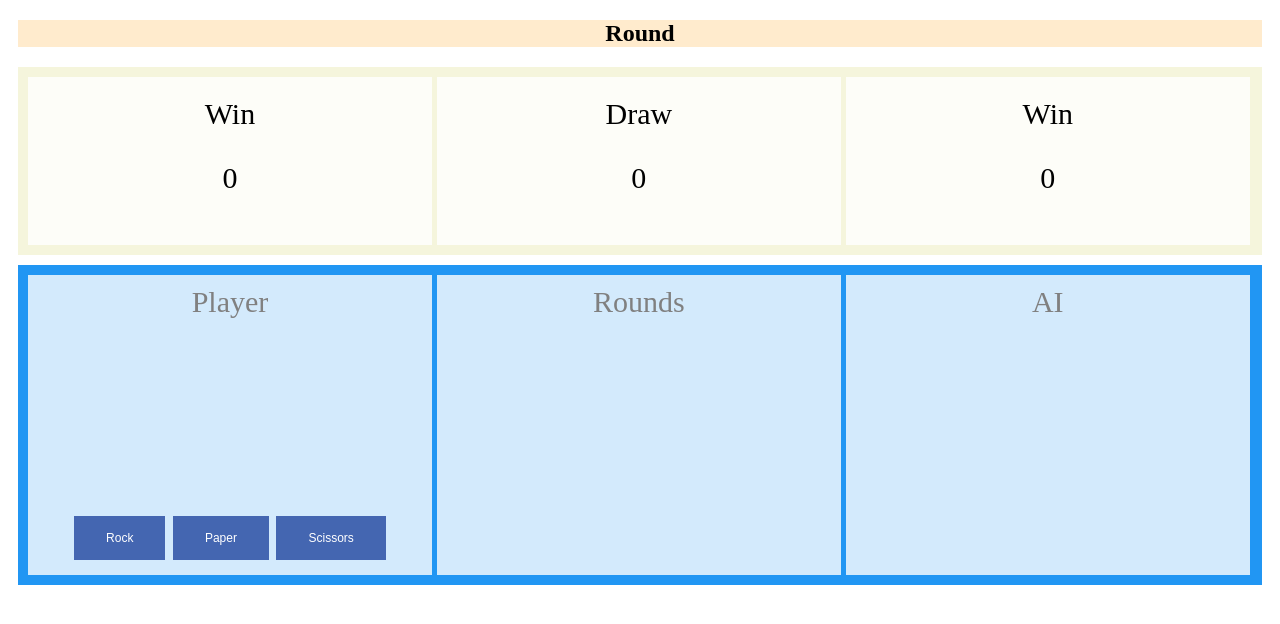
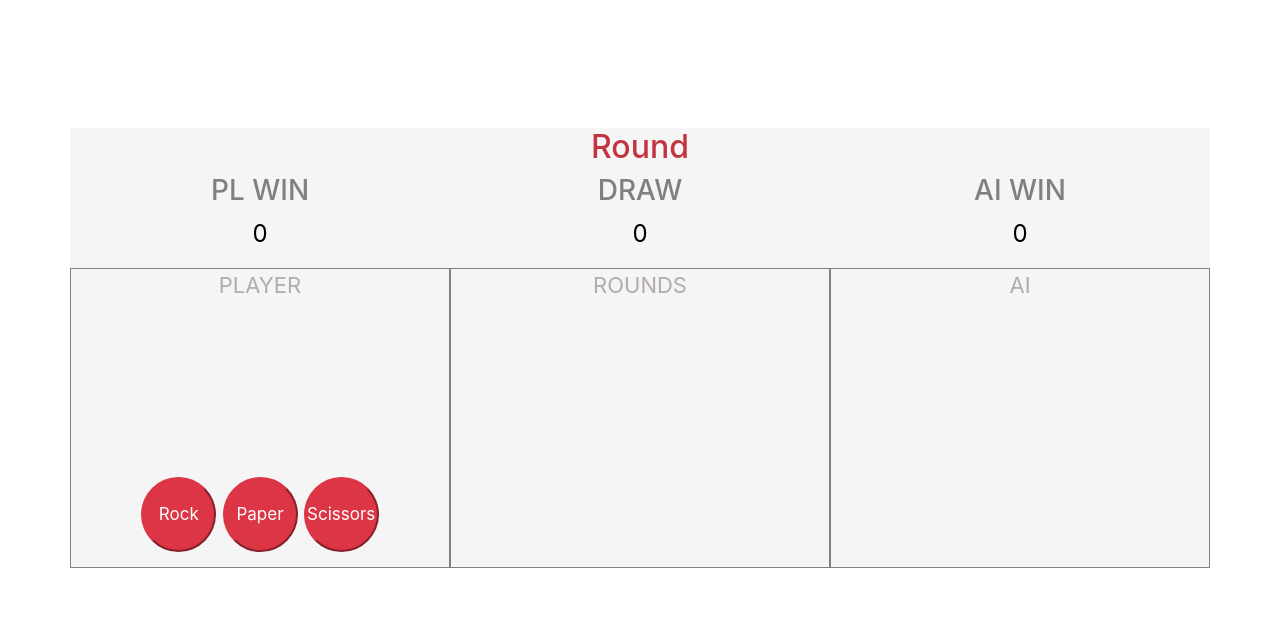
Before and after one commit to KatyaStep/Rock_Paper_Scissors, a plain HTML site: page index.html in a window 1280 px wide. Drawn offline with nearby package versions, Linux system fonts and the light colour scheme.

Commit message:
new style with bootstrap
bootstrap style.css

```diff
--- a/index.html
+++ b/index.html
@@ -5,63 +5,49 @@
     <meta name="viewport" content="width=device-width, initial-scale=1.0">
     <meta http-equiv="X-UA-Compatible" content="ie=edge">
     <link rel="stylesheet" type="text/css" href="style.css">
-    <script src="https://code.jquery.com/jquery-2.2.4.min.js"></script>
+    <link rel="stylesheet" href="https://stackpath.bootstrapcdn.com/bootstrap/4.3.1/css/bootstrap.min.css" integrity="sha384-ggOyR0iXCbMQv3Xipma34MD+dH/1fQ784/j6cY/iJTQUOhcWr7x9JvoRxT2MZw1T" crossorigin="anonymous">
+    <script src="https://code.jquery.com/jquery-3.3.1.slim.min.js" integrity="sha384-q8i/X+965DzO0rT7abK41JStQIAqVgRVzpbzo5smXKp4YfRvH+8abtTE1Pi6jizo" crossorigin="anonymous"></script>
     <title>Rock Paper Scissors</title>
 </head>
 <body>
-    <div class = "round">
-        <h2> Round </h2>
-    </div>
-     <div class = "grid-container-board">
-        <div>
-            Win
-            <p id="player_score"></p>
-         </div>
-        <div>
-            Draw
-            <p id = "draw_score"></p>
-         </div>
-        <div>
-            Win
-            <p id = "ai_score"></p>
+    <div class="container">
+        <div class="row justify-content-md-center">
+            <div class="col-3" style="color:rgb(194, 52, 64)">
+                <h2>Round</h2>
             </div>
         </div>
- <!--   <div class = "row">
-        <div class = "column">
-            <h1>Player 1 </h1>
-            <div class = "group_button">
-                <input type="button" class ="button rock" value="Rock"/>
-                <input type="button" class ="button paper" value="Paper"/>
-                <input type="button" class ="button scissors" value="Scissors"/>
+        <div class="row">
+            <div class="col" style="color:gray">
+                <h3>PL WIN</h3>
+                <p id="player_score"><p>
+            </div>
+             <div class="col" style="color:gray">
+                <h3>DRAW</h3>
+                <p id="draw_score"><p></p>
+            </div>
+             <div class="col" style="color:gray">
+                <h3>AI WIN</h3>
+                <p id="ai_score"><p></p>
             </div>
         </div>
-        <div class = "column results ">
-            <h2 id = "results_section">Results</h2>
-        </div>
-        <div class = "column">
-            <h1>AI </h1>
-        </div>
-    </div> -->
-    <div class = "grid-container">
-        <div style ="color: gray">
-            <p class = "paragraph-header">Player</p>
+        <div class="row game-field">
+            <div class="col header" style="border:0.2px solid grey; text-align:center">PLAYER
                 <div class = "group_button">
-                 <input type="button" class ="button rock" value="Rock"/>
-                 <input type="button" class ="button paper" value="Paper"/>
-                 <input type="button" class ="button scissors" value="Scissors"/>
+                    <input type="button" class = "btn-danger btn-circle rock" value="Rock"/>
+                    <input type="button" class = "btn-danger btn-circle paper" value="Paper"/>
+                    <input type="button" class = "btn-danger btn-circle scissors" value="Scissors"/>
                 </div>
             </div>
-        <div id="results_section" style="color:gray">
-            <p id = "rounds" class = "paragraph-header">Rounds</p>
+            <div class = "col header" id="results-section" style="border:0.2px solid grey; text-align:center">ROUNDS
                 <p id = "player_choice"></p>
                 <p id = "ai_choice"></p>
                 <p id = "round_winner"></p>
             </div>
-        <div style="color:gray">
-            <p class = "paragraph-header">AI</p>
+            <div class="col header" style="border:0.2px solid grey; text-align:center">AI</div>
         </div>
     </div>
 </body>
-<!--script type = "text/javascript" src="script.js"></script-->
 <script type = "text/javascript" src = "scriptJquery.js"></script>
+<script src="https://cdnjs.cloudflare.com/ajax/libs/popper.js/1.14.7/umd/popper.min.js" integrity="sha384-UO2eT0CpHqdSJQ6hJty5KVphtPhzWj9WO1clHTMGa3JDZwrnQq4sF86dIHNDz0W1" crossorigin="anonymous"></script>
+<script src="https://stackpath.bootstrapcdn.com/bootstrap/4.3.1/js/bootstrap.min.js" integrity="sha384-JjSmVgyd0p3pXB1rRibZUAYoIIy6OrQ6VrjIEaFf/nJGzIxFDsf4x0xIM+B07jRM" crossorigin="anonymous"></script>
 </html>
--- a/scriptJquery.js
+++ b/scriptJquery.js
@@ -135,7 +135,6 @@ function addResultsToBoard(){
         counterWinPlayer += 1;
         $("#player_score").empty();
         $("#player_score").append(counterWinPlayer);
-        //console.log("Counter =", counter);
     }
     else if (currentResult === 'Result: AI win') {
         counterWinAI += 1;
--- a/style.css
+++ b/style.css
@@ -1,95 +1,38 @@
-
-.round {
-    background-color: blanchedalmond;
-    text-align: center;
-    margin: 10px;
+.container {
+    background-color: whitesmoke;
+    margin-top: 10%;
+    margin-bottom: 10%;
 }
-.score_panel {
-    background-color: olive;
-    margin: 10px;
-    text-align: center;
-}
-li {
-    list-style-type: none;
-    display: inline;
-    padding-right: 25px;
+.game-field {
+    min-height: 300px;
+    max-height: auto;
 }
 
-.column {
-    float: left;
-    width: 35%;
-    background-color: blanchedalmond;
-    margin-right: 10px;
-    margin-left: 10px;
-    text-align: center;
-    width: 320px;
-    height: 400px;
-    border-radius: 5px;
-    border: 1px solid black;
-}
-
-.button {
-    background-color: rgb(68, 102, 177);
-    border: none;
-    color: white;
-    padding: 15px 32px;
-    text-align: center;
-    text-decoration: none;
-    display: inline-block;
-    font-size: 12px;
-}
-
-  .group_button {
+.group_button {
     position: absolute;
     bottom: 5%;
     left: 5%;
     right: 5%;
   }
 
-  #ai_choice_btn {
-      margin-top: 260px;
+  .btn-circle {
+    width: 75px;
+    height: 75px;
+    padding: 6px 0px;
+    text-align: center;
+    border-radius: 50%;
+    font-size: 17px;
   }
-.container {
-    background-color: beige;
-    position: relative;
-    margin: 10px;
-}
-
-.grid-container {
-    display: grid;
-    grid-template-columns: 33% 33% 33%;
-    grid-template-rows: minmax(300px, auto);
-    grid-gap: 5px;
-    margin: 10px;
-    background-color: #2196F3;
-    padding: 10px;
+  .header {
+      font-size: 22px;
+      color:rgb(179, 172, 172);
   }
 
-.grid-container > div {
-    background-color: rgba(255, 255, 255, 0.8);
-    position: relative;
+  h3, h2 {
     text-align: center;
-    padding: 10px;
-    font-size: 30px;
   }
-
-.grid-container-board {
-    display: grid;
-    grid-template-columns: 33% 33% 33%;
-    grid-template-rows: auto;
-    grid-gap: 5px;
-    margin: 10px;
-    background-color: beige;
-    padding: 10px;
+  .col > p {
+    text-align: center;
+    font-size:24px;
+    color:black
   }
-
-  .grid-container-board > div {
-    background-color: rgba(255, 255, 255, 0.8);
-    text-align: center;
-    padding: 20px 0;
-    font-size: 30px;
-  }
-
-  .paragraph-header {
-      margin-top: 0;
-  }
--- /dev/null
+++ b/style2.css
@@ -0,0 +1,95 @@
+
+.round {
+    background-color: blanchedalmond;
+    text-align: center;
+    margin: 10px;
+}
+.score_panel {
+    background-color: olive;
+    margin: 10px;
+    text-align: center;
+}
+li {
+    list-style-type: none;
+    display: inline;
+    padding-right: 25px;
+}
+
+.column {
+    float: left;
+    width: 35%;
+    background-color: blanchedalmond;
+    margin-right: 10px;
+    margin-left: 10px;
+    text-align: center;
+    width: 320px;
+    height: 400px;
+    border-radius: 5px;
+    border: 1px solid black;
+}
+
+.button {
+    background-color: rgb(68, 102, 177);
+    border: none;
+    color: white;
+    padding: 15px 32px;
+    text-align: center;
+    text-decoration: none;
+    display: inline-block;
+    font-size: 12px;
+}
+
+  .group_button {
+    position: absolute;
+    bottom: 5%;
+    left: 5%;
+    right: 5%;
+  }
+
+  #ai_choice_btn {
+      margin-top: 260px;
+  }
+.container1 {
+    background-color: beige;
+    position: relative;
+    margin: 10px;
+}
+
+.grid-container {
+    display: grid;
+    grid-template-columns: 33% 33% 33%;
+    grid-template-rows: minmax(300px, auto);
+    grid-gap: 5px;
+    margin: 10px;
+    background-color: #2196F3;
+    padding: 10px;
+  }
+
+.grid-container > div {
+    background-color: rgba(255, 255, 255, 0.8);
+    position: relative;
+    text-align: center;
+    padding: 10px;
+    font-size: 30px;
+  }
+
+.grid-container-board {
+    display: grid;
+    grid-template-columns: 33% 33% 33%;
+    grid-template-rows: auto;
+    grid-gap: 5px;
+    margin: 10px;
+    background-color: beige;
+    padding: 10px;
+  }
+
+  .grid-container-board > div {
+    background-color: rgba(255, 255, 255, 0.8);
+    text-align: center;
+    padding: 20px 0;
+    font-size: 30px;
+  }
+
+  .paragraph-header {
+      margin-top: 0;
+  }
```
Also changed, not shown: index2.html (added, +84 -0 lines). Lines whose indentation alone changed are shown as unchanged.
